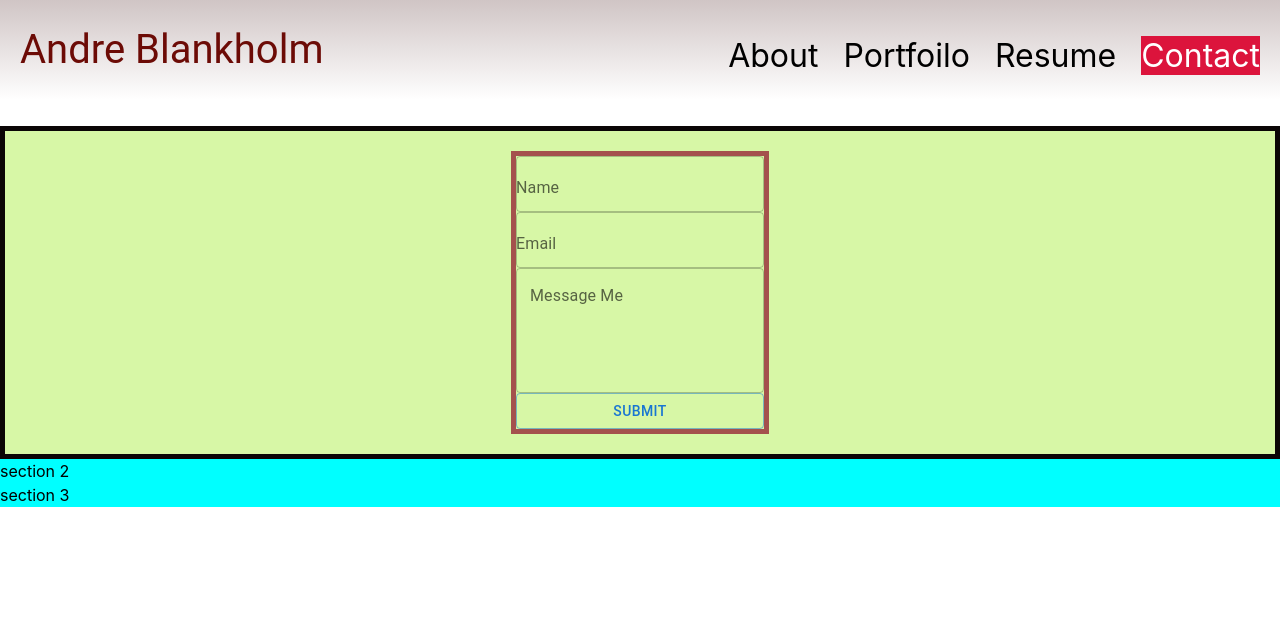
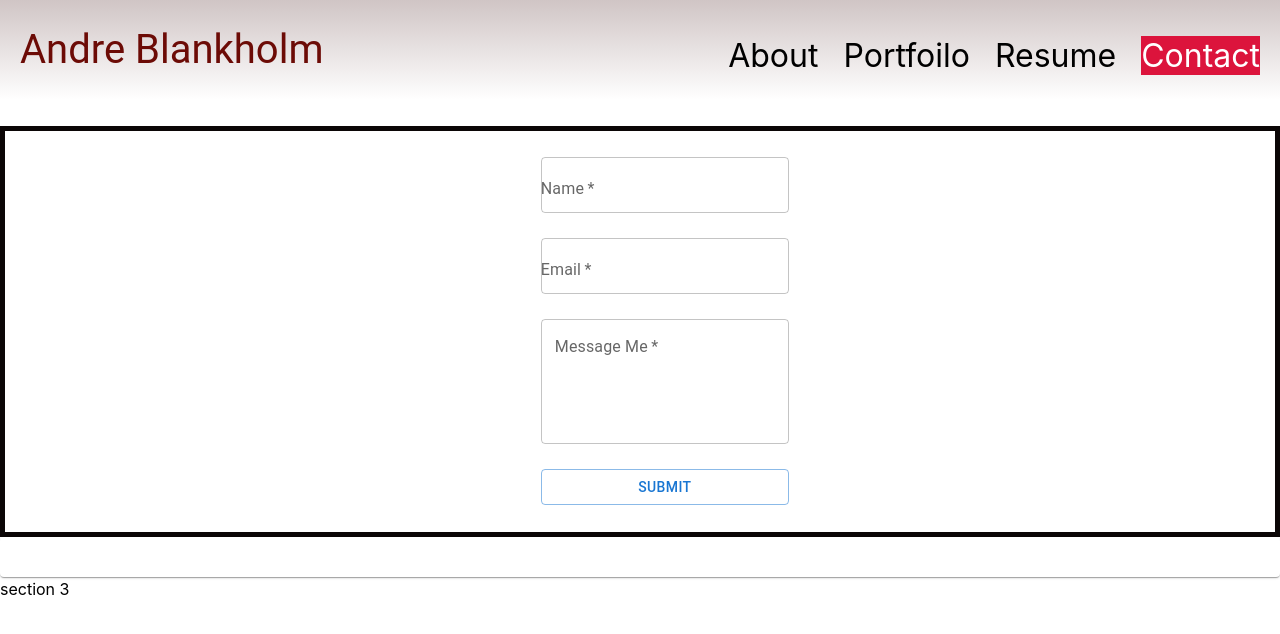
Before and after one commit to AndreBlankholm/Portfolio, a React (Create React App) app: page /contact in a window 1280 px wide. Shown: the top 634 px of the page. Built offline with nearby package versions, Linux system fonts and the light colour scheme.

Commit message:
styling Contact page

```diff
--- a/src/components/About/About.css
+++ b/src/components/About/About.css
@@ -21,12 +21,12 @@
 }
 
 .intro h2 {
-
+  margin-top: 9px;
   margin-left: auto;
   margin-right: auto;
   text-align: center;
   color: rgb(120, 28, 23);
-
+  font-size: 20px;
   width: 25vw;
 }
 
@@ -38,7 +38,7 @@
 }
 
 .icon-div {
-
+  margin-bottom: 20px;
   margin-left: auto;
   margin-right: auto;
   text-align: center;
--- a/src/components/Contact/Contact.css
+++ b/src/components/Contact/Contact.css
@@ -1,27 +1,23 @@
-
 .contact-container {
-    background-color: aqua;
   margin-top: 2%;
-
 }
-
-
 
 .form-container {
   display: flex;
-    background-color: rgb(215, 247, 166);
-    padding: 20px;
-    margin: auto;
+
+  padding: 2px;
+  margin-left: auto;
+  margin-right: auto;
   border: solid 5px rgb(11, 6, 6);
 }
 
 .form {
   display: block;
-   border: solid 5px rgb(164, 81, 77);
+
   margin-left: auto;
   margin-right: auto;
-
 }
 .row {
   width: 100%;
+  margin: 10%;
 }
--- a/src/components/Contact/Contact.js
+++ b/src/components/Contact/Contact.js
@@ -6,6 +6,11 @@ import InputLabel from "@mui/material/InputLabel";
 import OutlinedInput from "@mui/material/OutlinedInput";
 import TextField from "@mui/material/TextField";
 import Button from "@mui/material/Button";
+import Card from '@mui/material/Card';
+import CardActions from '@mui/material/CardActions';
+import CardContent from '@mui/material/CardContent';
+import Typography from '@mui/material/Typography';
+import { Grid } from "@mui/joy";
 
 export const Contact = () => {
   const form = useRef();
@@ -35,8 +40,8 @@ export const Contact = () => {
       <div className="form-container">
         <form className="form" ref={form} onSubmit={sendEmail}>
           <div className="row">
-            <FormControl className="row" variant="standard">
-              <InputLabel htmlFor="component-simple">Name</InputLabel>
+            <FormControl className="row"  variant="standard" required >
+              <InputLabel htmlFor="component-simple" >Name</InputLabel>
               <OutlinedInput
                 id="component-outlined"
                 defaultValue=""
@@ -46,7 +51,7 @@ export const Contact = () => {
             </FormControl>
           </div>
           <div className="row">
-            <FormControl className="row" variant="standard">
+            <FormControl className="row" variant="standard" required >
               <InputLabel htmlFor="component-simple">Email</InputLabel>
               <OutlinedInput
                 id="component-outlined"
@@ -66,6 +71,7 @@ export const Contact = () => {
               multiline
               rows={4}
               defaultValue=""
+              required
             />
           </div>
 
@@ -81,7 +87,15 @@ export const Contact = () => {
           </div>
         </form>
       </div>
-      <div><h1>section 2</h1></div>
+      <div>
+       <Card>
+        <CardContent>
+          <Grid>
+
+          </Grid>
+        </CardContent>
+       </Card>
+      </div>
       <div><h1>section 3</h1></div>
     </section>
   );
```
Lines whose indentation alone changed are shown as unchanged.
